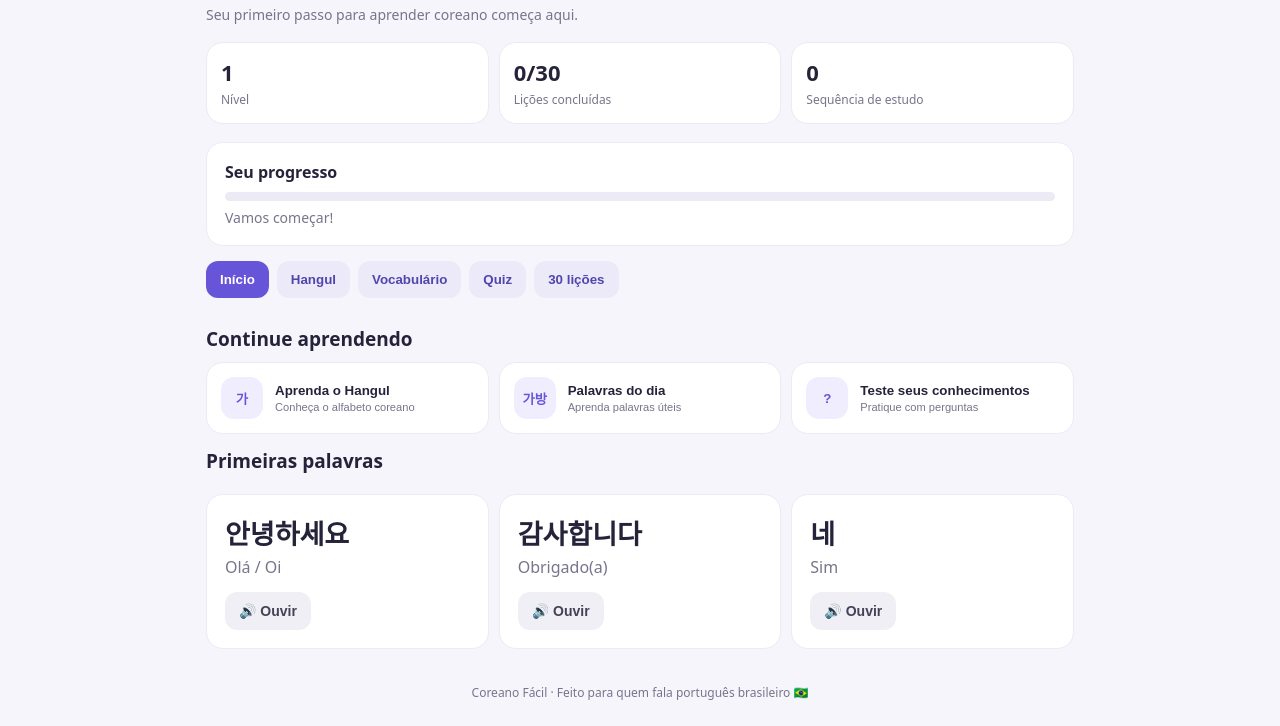
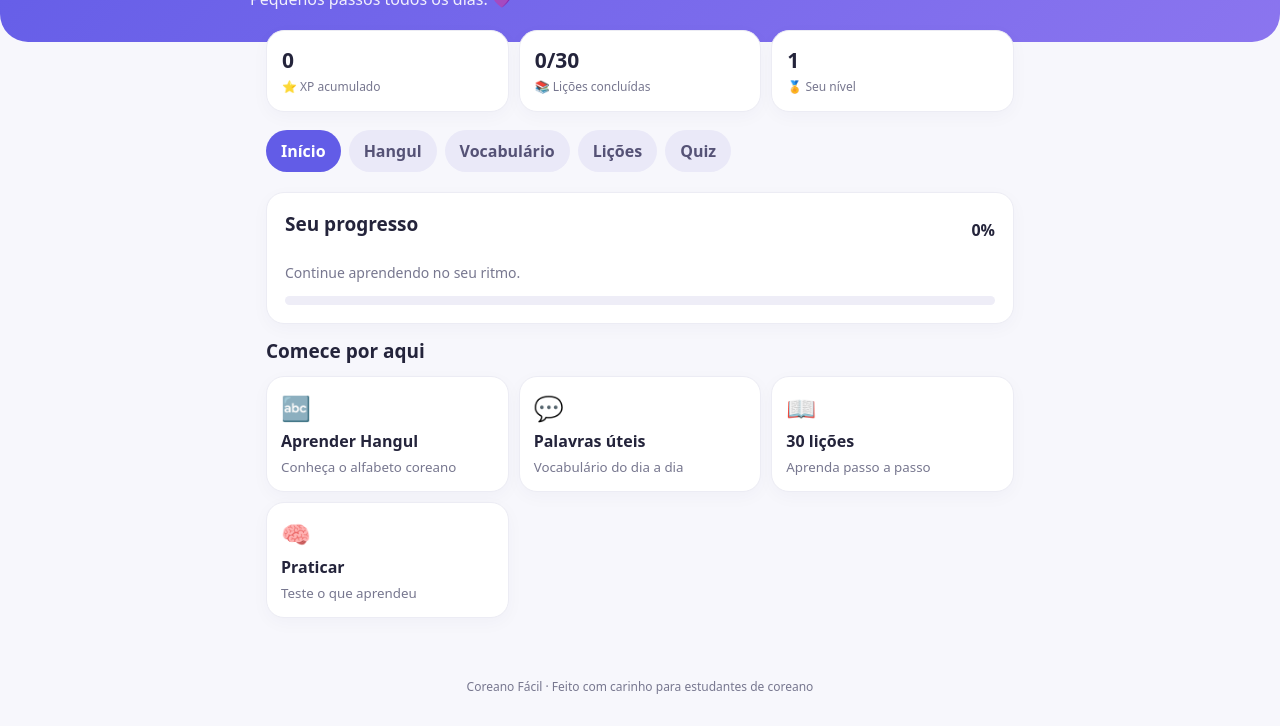
Before and after one commit to Appdocoreia/Coreano-Facil, a plain HTML site: page index.html in a window 1280 px wide. Shown: the part 157-883 px from the top of the page. Drawn offline with Linux system fonts and the light colour scheme.

Commit message:
Add files via upload

```diff
--- a/index.html
+++ b/index.html
@@ -2,127 +2,77 @@
 <html lang="pt-BR">
 <head>
 <meta charset="utf-8">
-<meta name="viewport" content="width=device-width,initial-scale=1">
-<meta name="theme-color" content="#6655d9">
-<meta name="description" content="Aprenda coreano de um jeito fácil e divertido!">
+<meta name="viewport" content="width=device-width, initial-scale=1">
+<meta name="theme-color" content="#5b55d9">
+<meta name="description" content="Aprenda coreano de um jeito fácil e divertido.">
 <link rel="manifest" href="manifest.webmanifest">
 <link rel="icon" href="icon.svg" type="image/svg+xml">
 <title>Coreano Fácil</title>
 <style>
-:root{--purple:#6655d9;--ink:#25233a;--muted:#77758b;--bg:#f6f5fb;--card:#fff;--line:#eceaf4;--green:#16865b}
+:root{--ink:#24243b;--muted:#77778f;--purple:#625ce7;--lav:#efeeff;--line:#ececf4;--bg:#f7f7fc;--white:#fff;--mint:#dff8ed}
 *{box-sizing:border-box}body{margin:0;background:var(--bg);color:var(--ink);font-family:system-ui,-apple-system,"Segoe UI",sans-serif}
-header{background:linear-gradient(130deg,#6655d9,#9385f3);color:white;padding:25px 18px 30px;border-radius:0 0 26px 26px}
-.wrap{max-width:900px;margin:auto;padding:0 16px}header .top{display:flex;justify-content:space-between;align-items:center;gap:12px}
-.brand{font-size:22px;font-weight:850;letter-spacing:-.5px}.tag{opacity:.9;font-size:13px;margin-top:5px}
-.pill{background:#ffffff25;padding:8px 12px;border-radius:99px;font-size:13px;white-space:nowrap}
-main{padding:18px 0 50px}.welcome{font-size:20px;font-weight:800;margin:8px 0 4px}.sub{color:var(--muted);font-size:14px}
-.stats{display:grid;grid-template-columns:repeat(3,1fr);gap:10px;margin:18px 0}
-.stat,.panel,.lesson{background:var(--card);border:1px solid var(--line);border-radius:17px;padding:14px}
-.stat b{font-size:22px;display:block}.stat span{font-size:12px;color:var(--muted)}
-.progress{height:9px;background:#eceaf5;border-radius:20px;overflow:hidden;margin-top:9px}.progress i{display:block;height:100%;background:var(--purple);width:0}
-nav{display:flex;gap:8px;overflow:auto;padding:5px 0 14px}
-nav button,.btn{border:0;border-radius:12px;padding:11px 14px;font-weight:700;background:#eceaf8;color:#5145ae;cursor:pointer;white-space:nowrap}
-nav button.active,.btn.primary{background:var(--purple);color:white}
-h2{font-size:19px;margin:14px 0 10px}.grid{display:grid;grid-template-columns:repeat(auto-fit,minmax(220px,1fr));gap:10px}
-.lesson{display:flex;align-items:center;gap:12px;text-align:left;width:100%;cursor:pointer;color:inherit}
-.lesson .num{background:#f0edff;color:var(--purple);width:42px;height:42px;border-radius:13px;display:grid;place-items:center;font-weight:850;flex-shrink:0}
-.lesson small{display:block;color:var(--muted);margin-top:3px}.done{margin-left:auto;color:var(--green);font-weight:800}
-.panel{padding:18px;margin:10px 0}.hangul{font-size:38px;font-weight:800;color:var(--purple);line-height:1.3}
-.word{font-size:27px;font-weight:800}.translation{color:var(--muted);margin-top:4px}
-.actions{display:flex;flex-wrap:wrap;gap:8px;margin-top:14px}.btn{font-size:14px}.btn.secondary{background:#f0eff6;color:#454258}
-.quiz-option{display:block;width:100%;text-align:left;margin:8px 0;padding:13px;border:1px solid var(--line);border-radius:12px;background:white;font-size:15px;cursor:pointer}
-.quiz-option:active{border-color:var(--purple)}.feedback{font-weight:700;margin-top:12px;min-height:24px}
-footer{text-align:center;color:var(--muted);font-size:12px;padding:25px}
-.hidden{display:none!important}
-@media(min-width:700px){header{padding-top:32px}.welcome{font-size:24px}}
+header{background:linear-gradient(135deg,#625ce7,#8b75ef);color:white;padding:26px 20px 32px;border-radius:0 0 28px 28px}
+.wrap{max-width:780px;margin:auto}header .top{display:flex;justify-content:space-between;align-items:center;font-weight:700;font-size:14px;opacity:.95}
+h1{font-size:30px;line-height:1.12;margin:25px 0 8px}header p{margin:0;opacity:.9}
+main{max-width:780px;margin:-12px auto 40px;padding:0 16px}
+.stats{display:grid;grid-template-columns:repeat(3,1fr);gap:10px}
+.stat,.panel,.tile{background:white;border:1px solid var(--line);border-radius:18px;padding:15px;box-shadow:0 5px 18px #29265b08}
+.stat strong{display:block;font-size:21px}.stat span{font-size:12px;color:var(--muted)}
+nav{display:flex;gap:8px;overflow:auto;padding:18px 0 12px}
+nav button{border:0;border-radius:999px;background:#eae9f8;color:#555276;padding:10px 15px;font-weight:700;white-space:nowrap}
+nav button.active{background:var(--purple);color:white}
+.panel{padding:18px;margin:8px 0 14px}.section-head{display:flex;align-items:center;justify-content:space-between;gap:10px}
+h2{font-size:19px;margin:0 0 12px}.muted{color:var(--muted);font-size:14px}
+.progress{height:9px;background:#eeedf7;border-radius:9px;overflow:hidden;margin-top:10px}.progress i{display:block;height:100%;background:#61c99c;width:0}
+.grid{display:grid;grid-template-columns:repeat(2,1fr);gap:10px}
+.tile{padding:14px;text-align:left;cursor:pointer;color:inherit}.tile .emoji{font-size:24px}.tile b{display:block;margin:6px 0 3px}.tile small{color:var(--muted)}
+button{cursor:pointer;font:inherit}.primary{background:var(--purple);color:white;border:0;border-radius:12px;padding:11px 15px;font-weight:700}
+.lesson{border:1px solid var(--line);border-radius:14px;padding:14px;margin:9px 0;background:#fff}
+.lesson h3{font-size:16px;margin:0 0 5px}.lesson p{margin:4px 0;color:var(--muted);font-size:14px}
+.korean{font-size:27px;font-weight:800;letter-spacing:1px}.answer{display:block;width:100%;text-align:left;border:1px solid var(--line);border-radius:12px;background:#fff;padding:12px;margin:8px 0}
+.answer:focus,.answer:hover{border-color:var(--purple);background:var(--lav)}
+footer{text-align:center;color:var(--muted);font-size:12px;padding:20px}
+@media(min-width:620px){.grid{grid-template-columns:repeat(3,1fr)}}
 </style>
 </head>
 <body>
 <header><div class="wrap">
- <div class="top"><div><div class="brand">🇰🇷 Coreano Fácil</div><div class="tag">Aprenda coreano de um jeito fácil e divertido!</div></div><div class="pill">⭐ <span id="xp">0</span> XP</div></div>
+<div class="top"><span>🇰🇷 COREANO FÁCIL</span><span>🇧🇷 Para quem fala português</span></div>
+<h1>안녕하세요!<br>Vamos aprender coreano?</h1>
+<p>Pequenos passos todos os dias. 💜</p>
 </div></header>
-<main class="wrap">
- <div class="welcome">안녕하세요! Olá! 👋</div><div class="sub">Seu primeiro passo para aprender coreano começa aqui.</div>
- <div class="stats">
-  <div class="stat"><b id="level">1</b><span>Nível</span></div>
-  <div class="stat"><b id="completed">0/30</b><span>Lições concluídas</span></div>
-  <div class="stat"><b id="streak">0</b><span>Sequência de estudo</span></div>
- </div>
- <div class="panel"><b>Seu progresso</b><div class="progress"><i id="bar"></i></div><div class="sub" id="progressText" style="margin-top:7px">Vamos começar!</div></div>
- <nav>
-  <button class="active" data-tab="home">Início</button><button data-tab="hangul">Hangul</button><button data-tab="vocab">Vocabulário</button><button data-tab="quiz">Quiz</button><button data-tab="lessons">30 lições</button>
- </nav>
- <section id="home">
-  <h2>Continue aprendendo</h2>
-  <div class="grid">
-   <button class="lesson" onclick="showTab('hangul')"><span class="num">가</span><span><b>Aprenda o Hangul</b><small>Conheça o alfabeto coreano</small></span></button>
-   <button class="lesson" onclick="showTab('vocab')"><span class="num">가방</span><span><b>Palavras do dia</b><small>Aprenda palavras úteis</small></span></button>
-   <button class="lesson" onclick="showTab('quiz')"><span class="num">?</span><span><b>Teste seus conhecimentos</b><small>Pratique com perguntas</small></span></button>
-  </div>
-  <h2>Primeiras palavras</h2><div class="grid" id="homeWords"></div>
- </section>
- <section id="hangul" class="hidden"><h2>O alfabeto coreano — 한글</h2><p class="sub">Toque em um caractere para ouvir uma aproximação da pronúncia. A pronúncia pode variar conforme a posição na palavra.</p><div class="grid" id="hangulGrid"></div></section>
- <section id="vocab" class="hidden"><h2>Vocabulário essencial</h2><p class="sub">Palavras e expressões úteis em coreano, com tradução em português brasileiro.</p><div class="grid" id="vocabGrid"></div></section>
- <section id="quiz" class="hidden"><h2>Quiz de coreano</h2><div class="panel"><div class="sub" id="qCount">Pergunta 1</div><div class="word" id="question">O que significa 안녕하세요?</div><div id="options"></div><div class="feedback" id="feedback"></div><div class="actions"><button class="btn primary" id="next" onclick="nextQuestion()" disabled>Próxima pergunta</button></div></div></section>
- <section id="lessons" class="hidden"><h2>Plano de 30 lições</h2><p class="sub">Estude no seu ritmo. Cada lição concluída adiciona XP ao seu progresso.</p><div class="grid" id="lessonGrid"></div></section>
- <section id="lessonDetail" class="hidden"><button class="btn secondary" onclick="showTab('lessons')">← Voltar às lições</button><div class="panel"><div class="sub" id="detailNumber"></div><h2 id="detailTitle"></h2><p id="detailDesc"></p><div class="hangul" id="detailKorean"></div><div class="translation" id="detailPortuguese"></div><div class="actions"><button class="btn secondary" onclick="speak(document.getElementById('detailKorean').textContent)">🔊 Ouvir</button><button class="btn primary" id="completeLesson">Concluir lição +10 XP</button></div></div></section>
+<main>
+<div class="stats">
+<div class="stat"><strong id="xp">0</strong><span>⭐ XP acumulado</span></div>
+<div class="stat"><strong id="done">0/30</strong><span>📚 Lições concluídas</span></div>
+<div class="stat"><strong id="level">1</strong><span>🏅 Seu nível</span></div>
+</div>
+<nav id="tabs">
+<button class="active" data-tab="inicio">Início</button><button data-tab="hangul">Hangul</button><button data-tab="vocabulario">Vocabulário</button><button data-tab="licoes">Lições</button><button data-tab="quiz">Quiz</button>
+</nav>
+<section id="content"></section>
 </main>
-<footer>Coreano Fácil · Feito para quem fala português brasileiro 🇧🇷</footer>
+<footer>Coreano Fácil · Feito com carinho para estudantes de coreano</footer>
 <script>
-const words=[
-["안녕하세요","Olá / Oi"],["감사합니다","Obrigado(a)"],["네","Sim"],["아니요","Não"],["사랑","Amor"],["친구","Amigo(a)"],["물","Água"],["밥","Arroz / Refeição"],["학교","Escola"],["한국","Coreia"],["가족","Família"],["책","Livro"],["집","Casa"],["커피","Café"],["맛있어요","Está gostoso"],["죄송합니다","Desculpe"],["주세요","Por favor, me dê"],["이름","Nome"],["좋아요","Bom / Gosto"],["안녕히 가세요","Adeus (para quem vai)"]
-];
-const letters=[["ㄱ","g/k"],["ㄴ","n"],["ㄷ","d/t"],["ㄹ","r/l"],["ㅁ","m"],["ㅂ","b/p"],["ㅅ","s"],["ㅇ","mudo/ng"],["ㅈ","j"],["ㅊ","ch"],["ㅋ","k aspirado"],["ㅌ","t aspirado"],["ㅍ","p aspirado"],["ㅎ","h"],["ㅏ","a"],["ㅑ","ya"],["ㅓ","eo"],["ㅕ","yeo"],["ㅗ","o"],["ㅛ","yo"],["ㅜ","u"],["ㅠ","yu"],["ㅡ","eu"],["ㅣ","i"]];
-const topics=[
-["Conhecendo o Hangul","O alfabeto coreano é chamado 한글 (Hangul). Comece reconhecendo as letras.","한글","Alfabeto coreano"],
-["As vogais básicas","Aprenda as vogais simples e seus sons aproximados.","ㅏ ㅓ ㅗ ㅜ ㅡ ㅣ","a · eo · o · u · eu · i"],
-["As consoantes básicas","Conheça as consoantes mais usadas do coreano.","ㄱ ㄴ ㄷ ㄹ ㅁ ㅂ ㅅ","g/k · n · d/t · r/l · m · b/p · s"],
-["Formando sílabas","As letras se juntam em blocos silábicos, como 가, 나 e 다.","가 나 다 라 마","ga · na · da · ra · ma"],
-["Cumprimentos","Aprenda a cumprimentar alguém com educação.","안녕하세요","Olá!"],
-["Como agradecer","Use expressões de agradecimento no dia a dia.","감사합니다","Obrigado(a)!"],
-["Sim e não","Duas respostas essenciais para uma conversa.","네 / 아니요","Sim / Não"],
-["Apresentando-se","Aprenda a dizer seu nome e se apresentar.","저는 ___예요","Eu sou ___. (informal educado)"],
-["Nacionalidades","Aprenda a falar sobre países e nacionalidades.","브라질 / 한국","Brasil / Coreia"],
-["Números sino-coreanos","Conheça os números de origem sino-coreana.","일 이 삼 사 오","1 · 2 · 3 · 4 · 5"],
-["Números nativos","Conheça os números coreanos nativos.","하나 둘 셋 넷 다섯","1 · 2 · 3 · 4 · 5"],
-["Dias da semana","Aprenda os nomes dos dias da semana.","월요일","Segunda-feira"],
-["Que horas são?","Uma pergunta útil para organizar o dia.","몇 시예요?","Que horas são?"],
-["Comidas","Aprenda palavras para pedir comida.","밥 / 물 / 커피","Refeição / Água / Café"],
-["No restaurante","Uma expressão simples para fazer um pedido.","주세요","Por favor, me dê"],
-["Família","Aprenda palavras sobre pessoas da família.","가족","Família"],
-["Amigos","Como falar sobre amizade.","친구","Amigo(a)"],
-["Lugares","Vocabulário para lugares comuns.","학교 / 집","Escola / Casa"],
-["Transporte","Palavras úteis para se locomover.","버스 / 지하철","Ônibus / Metrô"],
-["Compras","Uma expressão útil para perguntar o preço.","얼마예요?","Quanto custa?"],
-["Cores","Aprenda algumas cores comuns.","빨간색 / 파란색","Vermelho / Azul"],
-["Adjetivos","Descreva coisas e situações.","좋아요 / 커요","É bom / É grande"],
-["Verbos do cotidiano","Conheça verbos muito usados.","가다 / 오다","Ir / Vir"],
-["Fazendo perguntas","Aprenda a reconhecer uma pergunta simples.","뭐예요?","O que é?"],
-["Partículas 은/는","Entenda o tópico da frase de forma introdutória.","저는 학생이에요","Eu sou estudante"],
-["Partículas 이/가","Uma introdução à marcação do sujeito.","비가 와요","Está chovendo"],
-["Passado básico","Veja um exemplo simples no passado.","갔어요","Fui"],
-["Futuro básico","Veja uma forma comum de falar do futuro.","갈 거예요","Vou ir / Irei"],
-["Frases úteis","Reúna expressões que ajudam em conversas reais.","천천히 말해 주세요","Fale devagar, por favor"],
-["Revisão geral","Revise o vocabulário e as estruturas das lições anteriores.","잘했어요!","Muito bem!"]
-];
-let state=JSON.parse(localStorage.getItem("cf-progress")||'{"xp":0,"done":[],"streak":0}');
-function save(){localStorage.setItem("cf-progress",JSON.stringify(state));updateStats()}
-function updateStats(){document.getElementById("xp").textContent=state.xp;document.getElementById("level").textContent=Math.floor(state.xp/50)+1;document.getElementById("completed").textContent=state.done.length+"/30";document.getElementById("streak").textContent=state.streak;let p=state.done.length/30*100;document.getElementById("bar").style.width=p+"%";document.getElementById("progressText").textContent=state.done.length?`${state.done.length} de 30 lições concluídas`:"Vamos começar!"}
-function showTab(id){document.querySelectorAll("main section").forEach(s=>s.classList.add("hidden"));document.getElementById(id).classList.remove("hidden");document.querySelectorAll("nav button").forEach(b=>b.classList.toggle("active",b.dataset.tab===id));}
-document.querySelectorAll("nav button").forEach(b=>b.onclick=()=>showTab(b.dataset.tab));
-function speak(t){if("speechSynthesis"in window){let u=new SpeechSynthesisUtterance(t);u.lang="ko-KR";speechSynthesis.cancel();speechSynthesis.speak(u)}else alert("A leitura em voz alta não está disponível neste navegador.")}
-function wordCard(w){return `<div class="panel"><div class="word">${w[0]}</div><div class="translation">${w[1]}</div><div class="actions"><button class="btn secondary" onclick="speak('${w[0]}')">🔊 Ouvir</button></div></div>`}
-document.getElementById("homeWords").innerHTML=words.slice(0,3).map(wordCard).join("");
-document.getElementById("vocabGrid").innerHTML=words.map(wordCard).join("");
-document.getElementById("hangulGrid").innerHTML=letters.map(x=>`<button class="panel" style="cursor:pointer;text-align:center" onclick="speak('${x[0]}')"><div class="hangul">${x[0]}</div><div class="translation">${x[1]}</div><small>🔊 Ouvir</small></button>`).join("");
-function renderLessons(){document.getElementById("lessonGrid").innerHTML=topics.map((t,i)=>`<button class="lesson" onclick="openLesson(${i})"><span class="num">${String(i+1).padStart(2,"0")}</span><span><b>${t[0]}</b><small>${t[1]}</small></span>${state.done.includes(i)?'<span class="done">✓</span>':''}</button>`).join("")}
-function openLesson(i){showTab("lessonDetail");document.getElementById("detailNumber").textContent=`LIÇÃO ${i+1} DE 30`;document.getElementById("detailTitle").textContent=topics[i][0];document.getElementById("detailDesc").textContent=topics[i][1];document.getElementById("detailKorean").textContent=topics[i][2];document.getElementById("detailPortuguese").textContent=topics[i][3];let b=document.getElementById("completeLesson");b.textContent=state.done.includes(i)?"Lição concluída ✓":"Concluir lição +10 XP";b.disabled=state.done.includes(i);b.onclick=()=>{if(!state.done.includes(i)){state.done.push(i);state.xp+=10;state.streak=Math.max(1,state.streak);save();renderLessons();openLesson(i)}}}
-const questions=[["안녕하세요","Olá","Obrigado","Adeus",0],["감사합니다","Obrigado(a)","Desculpe","Sim",0],["네","Não","Sim","Água",1],["물","Água","Casa","Amigo",0],["친구","Escola","Amigo(a)","Família",1],["사랑","Amor","Livro","Café",0],["학교","Casa","Coreia","Escola",2],["아니요","Sim","Não","Olá",1],["가족","Família","Amigo","Nome",0],["얼마예요?","Onde fica?","Quanto custa?","Que horas são?",1]];
-let qi=0,answered=false;
-function renderQuestion(){let q=questions[qi];document.getElementById("qCount").textContent=`Pergunta ${qi+1} de ${questions.length}`;document.getElementById("question").textContent=`O que significa ${q[0]}?`;document.getElementById("feedback").textContent="";document.getElementById("next").disabled=true;document.getElementById("next").textContent=qi===questions.length-1?"Recomeçar quiz":"Próxima pergunta";answered=false;document.getElementById("options").innerHTML=q.slice(1,4).map((a,i)=>`<button class="quiz-option" onclick="answer(${i})">${a}</button>`).join("")}
-function answer(i){if(answered)return;answered=true;let q=questions[qi],ok=i===q[4];document.getElementById("feedback").textContent=ok?"Muito bem! +5 XP 🎉":`Quase! A resposta certa é: ${q[q[4]+1]}`;if(ok){state.xp+=5;save()}document.getElementById("next").disabled=false}
-function nextQuestion(){qi=(qi+1)%questions.length;renderQuestion()}
-renderLessons();renderQuestion();updateStats();
-if("serviceWorker"in navigator && location.protocol!=="file:"){window.addEventListener("load",()=>navigator.serviceWorker.register("service-worker.js").catch(()=>{}))}
+const lessons=[
+["Cumprimentos","안녕하세요","Olá / Bom dia"],["Apresentações","저는 마리아예요","Eu sou Maria"],["Obrigado","감사합니다","Obrigado(a)"],["Desculpas","죄송합니다","Desculpe"],["Sim e não","네 / 아니요","Sim / Não"],["Família","가족","Família"],["Números 1","하나, 둘, 셋","Um, dois, três"],["Números 2","일, 이, 삼","Um, dois, três (sino-coreano)"],["Comida","밥","Arroz / refeição"],["Água","물 주세요","Água, por favor"],["Café","커피","Café"],["Restaurante","맛있어요","Está delicioso"],["Tempo","오늘","Hoje"],["Dias","월요일","Segunda-feira"],["Lugares","학교","Escola"],["Transporte","버스","Ônibus"],["Compras","얼마예요?","Quanto custa?"],["Cores","빨간색","Vermelho"],["Adjetivos","좋아요","É bom / gosto"],["Verbos","가요","Vou / vai"],["Casa","집","Casa"],["Trabalho","일","Trabalho"],["Estudos","공부해요","Estudo"],["Hobbies","음악","Música"],["Clima","날씨","Clima"],["Sentimentos","행복해요","Estou feliz"],["Localização","어디예요?","Onde fica?"],["Pedido","도와주세요","Ajude-me, por favor"],["Passado","갔어요","Fui"],["Revisão","한국어를 공부해요","Estudo coreano"]];
+const vocab=[["안녕하세요","Olá"],["감사합니다","Obrigado(a)"],["사랑","Amor"],["친구","Amigo(a)"],["물","Água"],["밥","Arroz / refeição"],["학교","Escola"],["책","Livro"],["집","Casa"],["가족","Família"],["네","Sim"],["아니요","Não"]];
+let xp=Number(localStorage.xp||0), completed=JSON.parse(localStorage.completed||"[]");
+const content=document.getElementById("content");
+function stats(){document.getElementById("xp").textContent=xp;document.getElementById("done").textContent=completed.length+"/30";document.getElementById("level").textContent=Math.floor(xp/100)+1}
+function speak(t){if("speechSynthesis"in window){let u=new SpeechSynthesisUtterance(t);u.lang="ko-KR";speechSynthesis.speak(u)}}
+function render(tab="inicio"){
+document.querySelectorAll("nav button").forEach(b=>b.classList.toggle("active",b.dataset.tab===tab));
+if(tab==="inicio"){content.innerHTML=`<div class="panel"><div class="section-head"><h2>Seu progresso</h2><b>${Math.round(completed.length/30*100)}%</b></div><p class="muted">Continue aprendendo no seu ritmo.</p><div class="progress"><i style="width:${completed.length/30*100}%"></i></div></div><h2>Comece por aqui</h2><div class="grid"><button class="tile" onclick="render('hangul')"><span class="emoji">🔤</span><b>Aprender Hangul</b><small>Conheça o alfabeto coreano</small></button><button class="tile" onclick="render('vocabulario')"><span class="emoji">💬</span><b>Palavras úteis</b><small>Vocabulário do dia a dia</small></button><button class="tile" onclick="render('licoes')"><span class="emoji">📖</span><b>30 lições</b><small>Aprenda passo a passo</small></button><button class="tile" onclick="render('quiz')"><span class="emoji">🧠</span><b>Praticar</b><small>Teste o que aprendeu</small></button></div>`}
+if(tab==="hangul"){let chars=["ㄱ","ㄴ","ㄷ","ㄹ","ㅁ","ㅂ","ㅅ","ㅇ","ㅈ","ㅊ","ㅋ","ㅌ","ㅍ","ㅎ","ㅏ","ㅑ","ㅓ","ㅕ","ㅗ","ㅛ","ㅜ","ㅠ","ㅡ","ㅣ"];content.innerHTML=`<div class="panel"><h2>O alfabeto coreano — 한글</h2><p class="muted">Toque em uma letra para ouvir a pronúncia aproximada.</p><div class="grid">${chars.map(c=>`<button class="tile korean" onclick="speak('${c}')">${c}</button>`).join("")}</div></div>`}
+if(tab==="vocabulario"){content.innerHTML=`<div class="panel"><h2>Vocabulário essencial</h2><p class="muted">Toque na palavra coreana para ouvir.</p>${vocab.map(v=>`<div class="lesson section-head"><div><div class="korean">${v[0]}</div><p>${v[1]}</p></div><button class="primary" onclick="speak('${v[0]}')">🔊 Ouvir</button></div>`).join("")}</div>`}
+if(tab==="licoes"){content.innerHTML=`<div class="panel"><h2>30 lições para iniciantes</h2><p class="muted">Conclua uma lição para ganhar 10 XP.</p>${lessons.map((l,i)=>`<div class="lesson section-head"><div><h3>${completed.includes(i)?"✅":"📘"} ${i+1}. ${l[0]}</h3><div class="korean">${l[1]}</div><p>${l[2]}</p></div><button class="primary" onclick="complete(${i})">${completed.includes(i)?"Rever":"Estudar"}</button></div>`).join("")}</div>`}
+if(tab==="quiz"){let q=vocab[Math.floor(Math.random()*vocab.length)];let opts=[q[1],...vocab.filter(x=>x[1]!==q[1]).sort(()=>Math.random()-.5).slice(0,3).map(x=>x[1])].sort(()=>Math.random()-.5);content.innerHTML=`<div class="panel"><h2>🧠 Quiz rápido</h2><p class="muted">O que significa esta palavra?</p><div class="korean">${q[0]}</div><button class="primary" onclick="speak('${q[0]}')">🔊 Ouvir</button>${opts.map(o=>`<button class="answer" onclick="check(this,'${o.replace(/'/g,"\\'")}','${q[1].replace(/'/g,"\\'")}')">${o}</button>`).join("")}<p id="feedback" class="muted"></p></div>`}
+}
+function complete(i){if(!completed.includes(i)){completed.push(i);xp+=10;localStorage.completed=JSON.stringify(completed);localStorage.xp=xp;stats()}render("licoes")}
+function check(el,a,b){let f=document.getElementById("feedback");if(a===b){f.textContent="Muito bem! +5 XP 🎉";xp+=5;localStorage.xp=xp;stats()}else f.textContent="Quase! A resposta correta é: "+b}
+document.querySelectorAll("nav button").forEach(b=>b.addEventListener("click",()=>render(b.dataset.tab)));
+if("serviceWorker"in navigator)window.addEventListener("load",()=>navigator.serviceWorker.register("./service-worker.js").catch(()=>{}));
+stats();render();
 </script>
 </body></html>
--- a/service-worker.js
+++ b/service-worker.js
@@ -1 +1,5 @@
-const CACHE='coreano-facil-v1';const FILES=['./','./index.html','./manifest.webmanifest','./icon.svg','./icon-192.png','./icon-512.png'];self.addEventListener('install',e=>e.waitUntil(caches.open(CACHE).then(c=>c.addAll(FILES))));self.addEventListener('fetch',e=>e.respondWith(caches.match(e.request).then(r=>r||fetch(e.request))));
+const CACHE="coreano-facil-v1-1";
+const FILES=["./","./index.html","./manifest.webmanifest","./icon.svg","./icon-192.png","./icon-512.png"];
+self.addEventListener("install",e=>e.waitUntil(caches.open(CACHE).then(c=>c.addAll(FILES))));
+self.addEventListener("activate",e=>e.waitUntil(caches.keys().then(keys=>Promise.all(keys.filter(k=>k!==CACHE).map(k=>caches.delete(k))))));
+self.addEventListener("fetch",e=>e.respondWith(caches.match(e.request).then(r=>r||fetch(e.request))));
```
Also changed, not shown: icon-192.png, icon-512.png, icon.svg, manifest.webmanifest, 1 other file.
